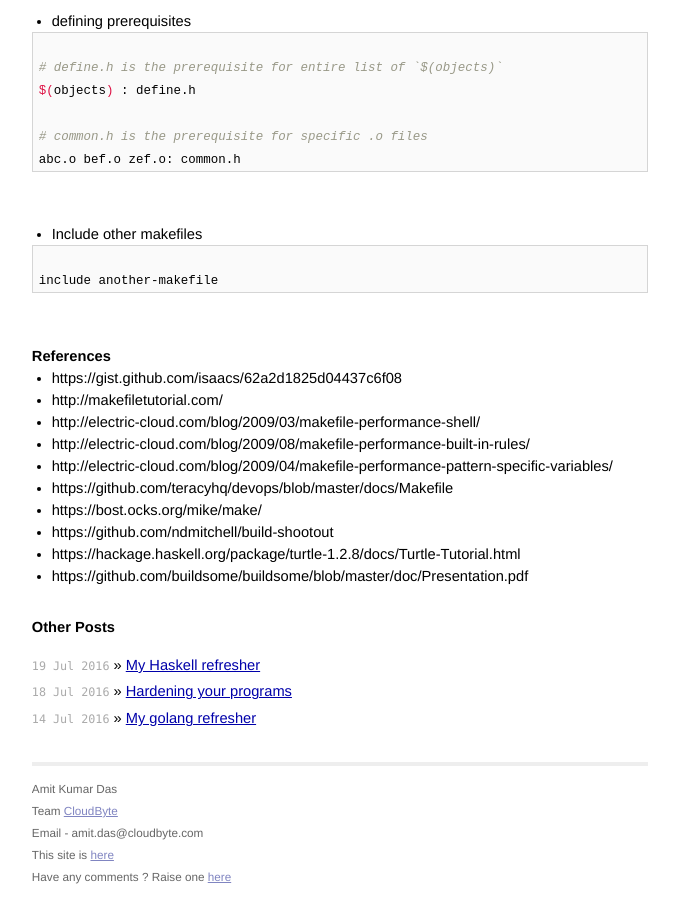
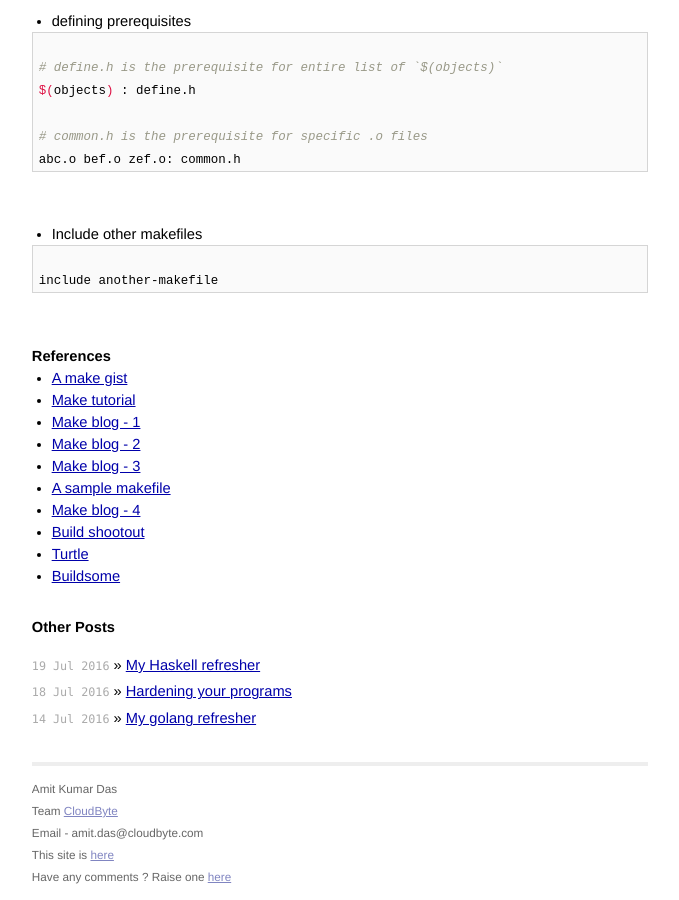
Before and after one commit to AmitKumarDas/amitkumardas.github.io, a Jekyll site: the page built from _posts/2016-07-28-my-makefile-refresher.md, in a window 1280 px wide and 900 px high, scrolled down 1127 px. Shown: the whole window, without its empty margins (300-979 px from the left). Built offline with Jekyll 4.4.1, drawn with Linux system fonts in a browser that asks for light colours.

Commit message:
Update 2016-07-28-my-makefile-refresher.md

```diff
--- a/_posts/2016-07-28-my-makefile-refresher.md
+++ b/_posts/2016-07-28-my-makefile-refresher.md
@@ -3,7 +3,7 @@ layout: post
 title: My makefile refresher
 ---
 
-# Why this article ?
+## Why this article ?
 
 > This helps me in learning or referencing makefile quickly.
 
@@ -92,13 +92,13 @@ include another-makefile
 
 ## References
 
-- https://gist.github.com/isaacs/62a2d1825d04437c6f08
-- http://makefiletutorial.com/
-- http://electric-cloud.com/blog/2009/03/makefile-performance-shell/
-- http://electric-cloud.com/blog/2009/08/makefile-performance-built-in-rules/
-- http://electric-cloud.com/blog/2009/04/makefile-performance-pattern-specific-variables/
-- https://github.com/teracyhq/devops/blob/master/docs/Makefile
-- https://bost.ocks.org/mike/make/
-- https://github.com/ndmitchell/build-shootout
-- https://hackage.haskell.org/package/turtle-1.2.8/docs/Turtle-Tutorial.html
-- https://github.com/buildsome/buildsome/blob/master/doc/Presentation.pdf
+- [A make gist](https://gist.github.com/isaacs/62a2d1825d04437c6f08)
+- [Make tutorial](http://makefiletutorial.com/)
+- [Make blog - 1](http://electric-cloud.com/blog/2009/03/makefile-performance-shell/)
+- [Make blog - 2](http://electric-cloud.com/blog/2009/08/makefile-performance-built-in-rules/)
+- [Make blog - 3](http://electric-cloud.com/blog/2009/04/makefile-performance-pattern-specific-variables/)
+- [A sample makefile](https://github.com/teracyhq/devops/blob/master/docs/Makefile)
+- [Make blog - 4](https://bost.ocks.org/mike/make/)
+- [Build shootout](https://github.com/ndmitchell/build-shootout)
+- [Turtle](https://hackage.haskell.org/package/turtle-1.2.8/docs/Turtle-Tutorial.html)
+- [Buildsome](https://github.com/buildsome/buildsome/blob/master/doc/Presentation.pdf)
```
